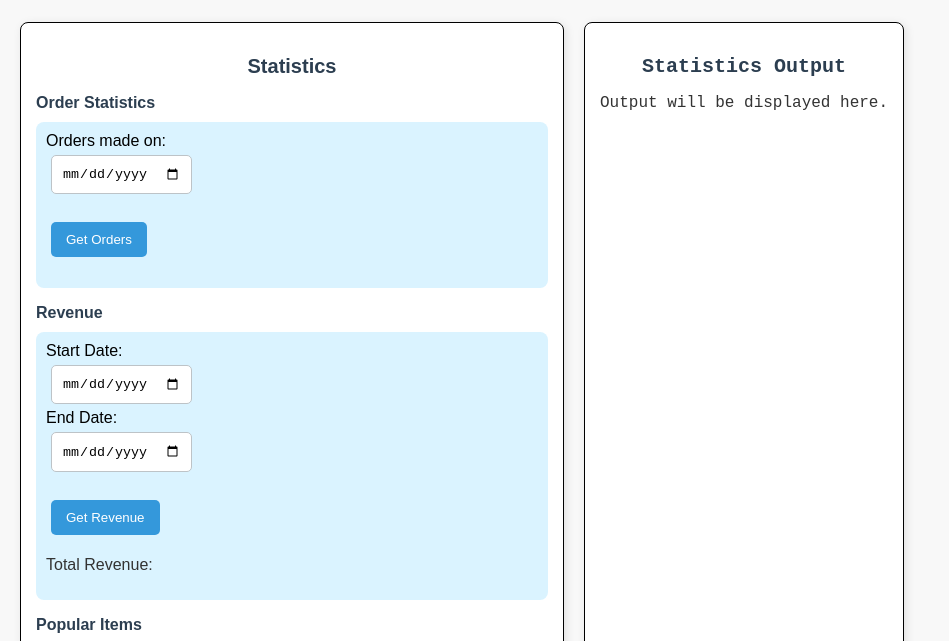
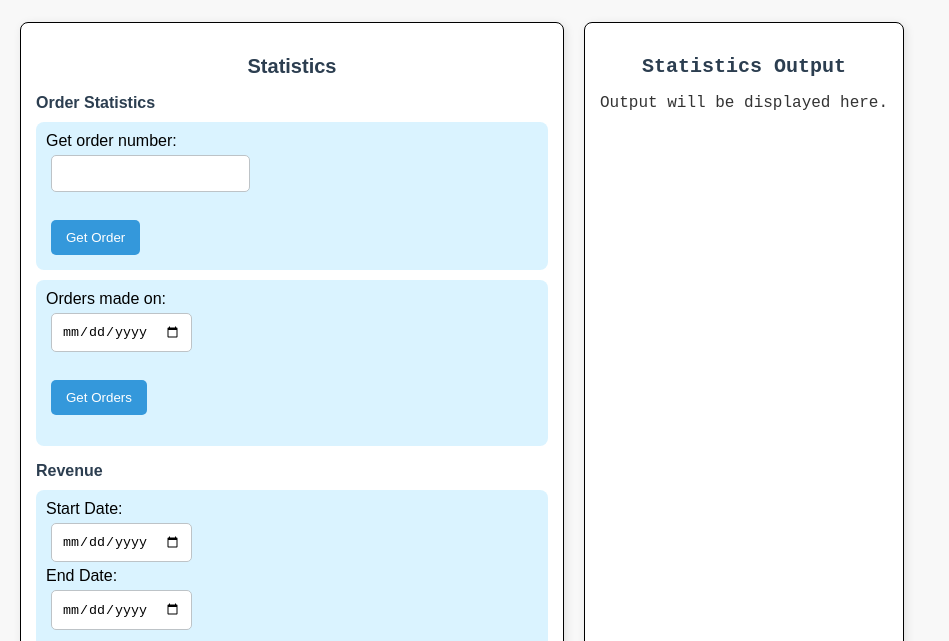
Before and after one commit to Kartoffelsaft/CSS475-Pizzamordle, a website: page client/index.html in a window 1280 px wide. Both pictures are taken after a click on the button "Swap Main". Shown: the part 119-760 px from the top of the page, without its empty margins (0-949 px from the left). Drawn offline with Linux system fonts and the light colour scheme; no server answers.

Commit message:
Front-end for getOrderWithNumber

```diff
--- a/client/index.html
+++ b/client/index.html
@@ -40,6 +40,14 @@
                 <h2> Statistics </h2>
 
                 <h3> Order Statistics </h3>
+                <div class="statGroup">
+                    <label for='getOrderWithNumber'>Get order number:</label>
+                    <input type='number' id='getOrderWithNumber'>
+
+                    <br>
+
+                    <button onclick='getOrderNumber();'>Get Order</button>
+                </div>
                 <div class="statGroup">
                     <label for='orderDate'>Orders made on: </label>
                     <input type='date' id='orderDate'>
```
